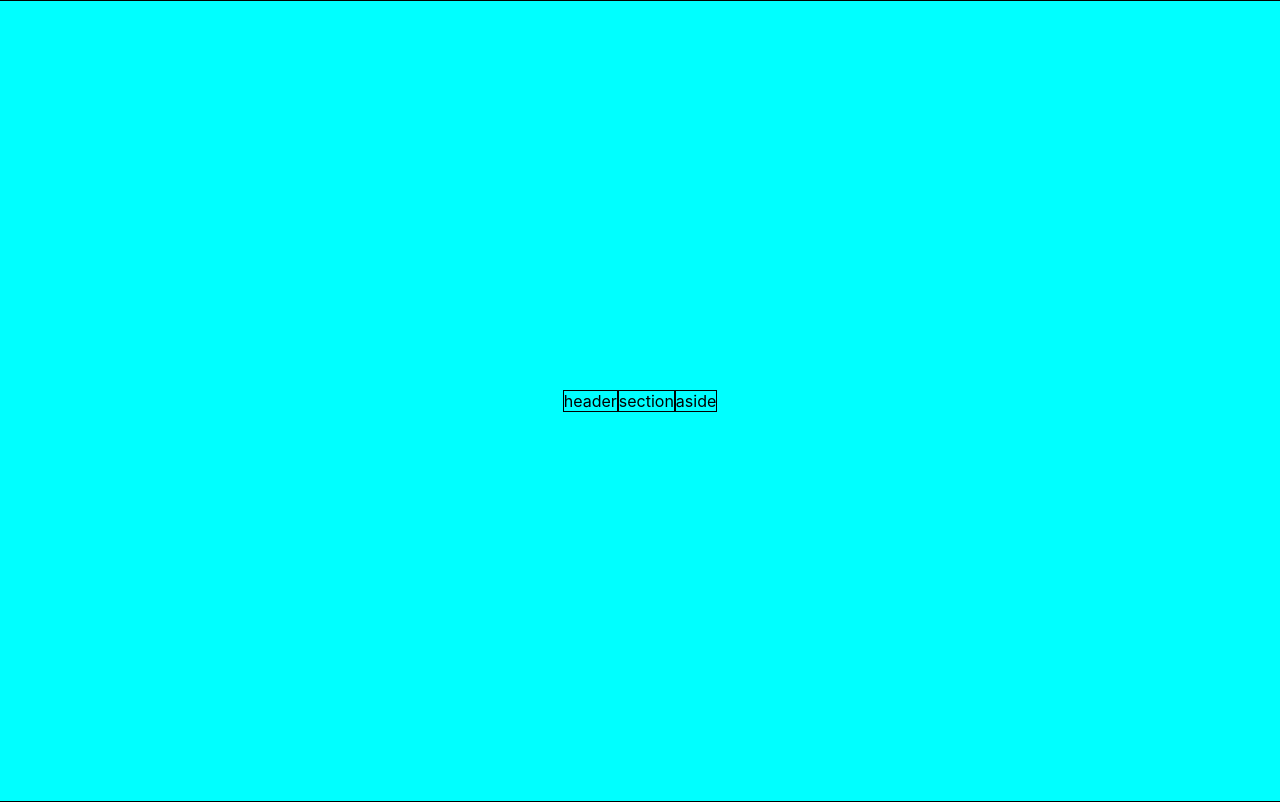
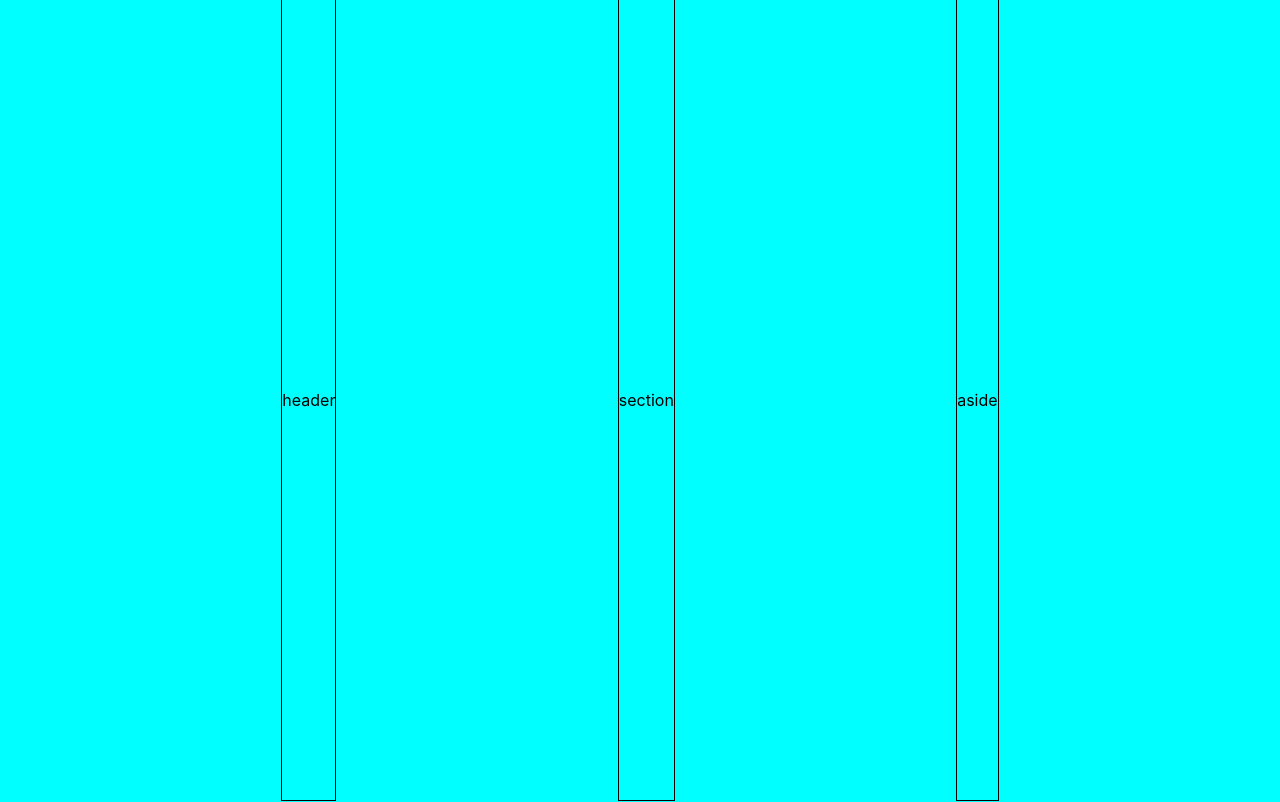
Before and after one commit to MokuaEnock/swiss, a React (Create React App) app: page /doctor in a window 1280 px wide. Built offline with nearby package versions, Linux system fonts and the light colour scheme.

Commit message:
add routes for doctor page

```diff
--- a/src/App.css
+++ b/src/App.css
@@ -9,7 +9,7 @@ body {
 #root {
   width: 100%;
   height: max-content;
-  border: thin solid black;
+  /* border: thin solid black; */
   display: flex;
   flex-direction: column;
   justify-content: center;
@@ -22,9 +22,14 @@ body {
   display: flex;
   flex-direction: row;
   align-items: center;
-  justify-content: center;
+  justify-content: space-evenly;
 }
 
 #doctor > * {
   border: thin solid black;
+  display: flex;
+  flex-direction: column;
+  align-items: center;
+  justify-content: space-evenly;
+  height: 100%;
 }
--- a/src/App.js
+++ b/src/App.js
@@ -1,11 +1,15 @@
 import "./App.css";
 import Doctor from "./pages/doctor";
+import { Route, Routes, BrowserRouter } from "react-router-dom";
 
 function App() {
   return (
-    <>
-      <Doctor />
-    </>
+    <BrowserRouter>
+      <Routes>
+        <Route path="/doctor" element={<Doctor />} />
+      </Routes>
+      {/* <Doctor /> */}
+    </BrowserRouter>
   );
 }
 
```
